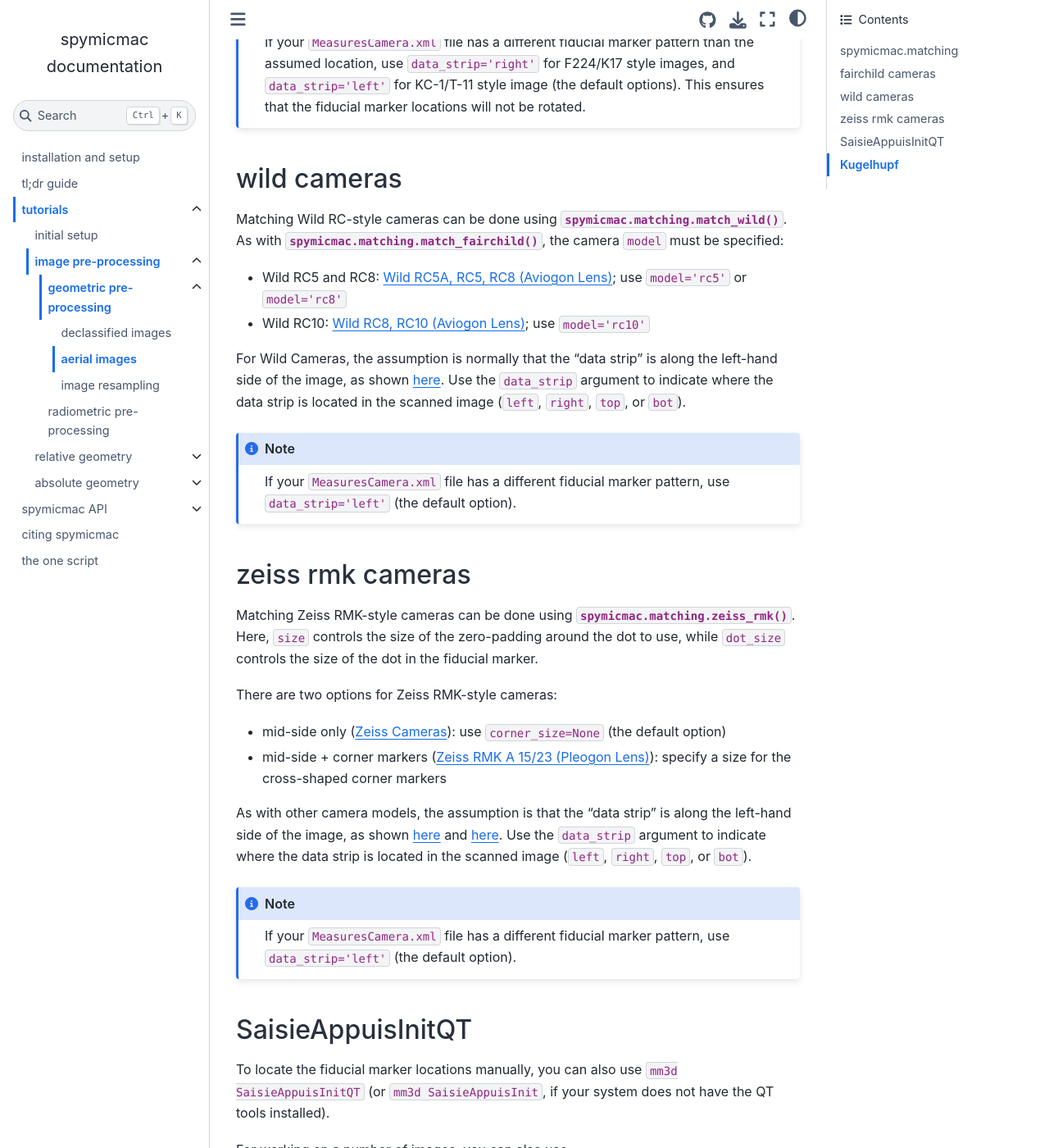
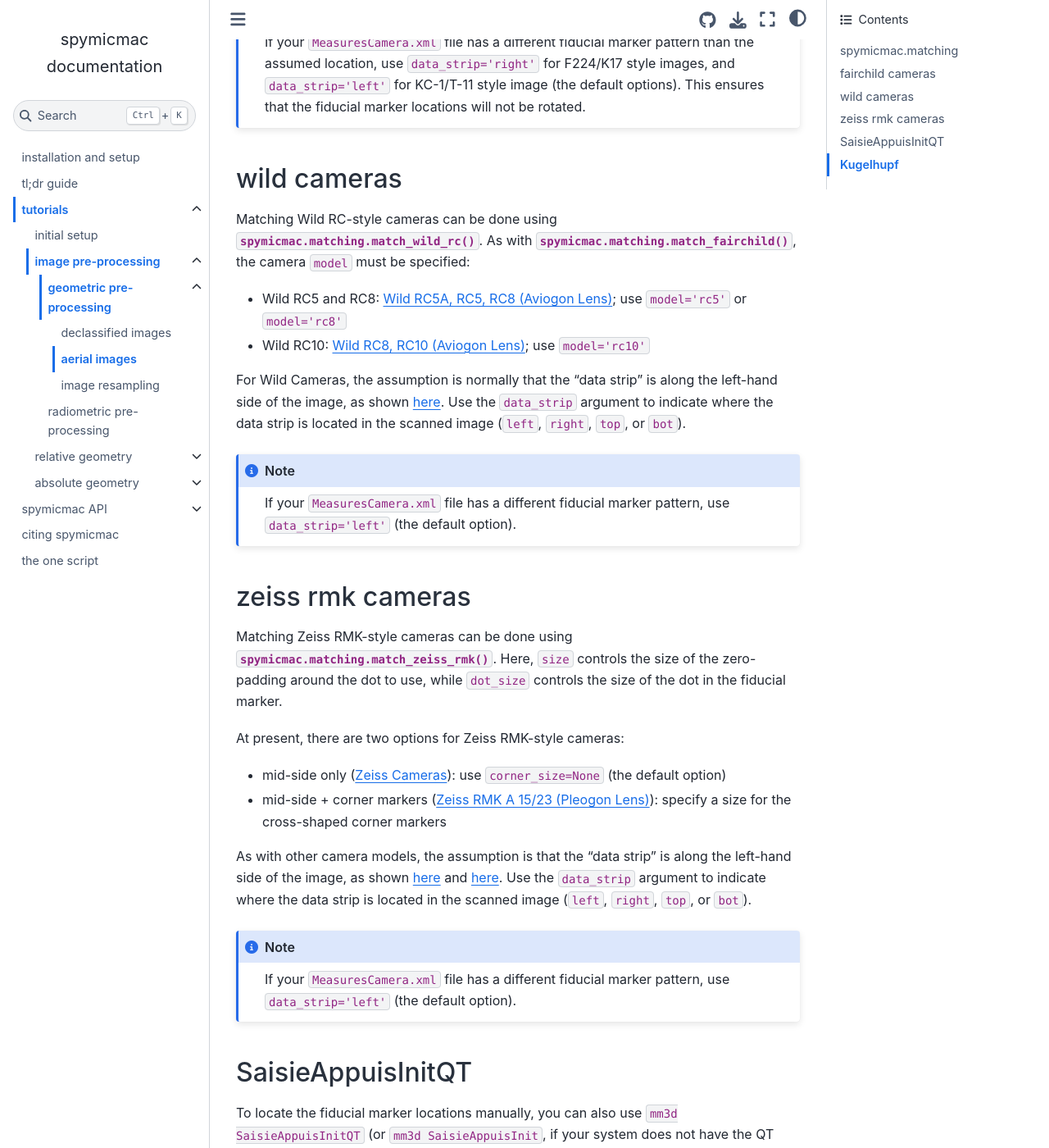
Before and after one commit to iamdonovan/spymicmac, a Sphinx documentation site: the page built from doc/tutorials/preprocessing/geometric/aerial/fiducials.rst, in a window 1280 px wide and 1400 px high, scrolled down 1595 px. Shown: the whole window at 82% size. Built offline with Sphinx 7.4.7 and the Sphinx Book theme 1.1.4, drawn with Linux system fonts in a browser that asks for light colours; nearby versions of some CDN libraries; the version number could not be read and is left out.

Commit message:
fix links to tools

```diff
--- a/doc/tutorials/preprocessing/geometric/aerial/fiducials.rst
+++ b/doc/tutorials/preprocessing/geometric/aerial/fiducials.rst
@@ -67,7 +67,7 @@
 wild cameras
 -------------
 
-Matching Wild RC-style cameras can be done using :py:meth:`spymicmac.matching.match_wild`. As with
+Matching Wild RC-style cameras can be done using :py:meth:`spymicmac.matching.match_wild_rc`. As with
 :py:meth:`spymicmac.matching.match_fairchild`, the camera ``model`` must be specified:
 
 - Wild RC5 and RC8: :ref:`wild rc5`; use ``model='rc5'`` or ``model='rc8'``
@@ -85,10 +85,11 @@
 zeiss rmk cameras
 -------------------
 
-Matching Zeiss RMK-style cameras can be done using :py:meth:`spymicmac.matching.zeiss_rmk`. Here, ``size`` controls the
-size of the zero-padding around the dot to use, while ``dot_size`` controls the size of the dot in the fiducial marker.
+Matching Zeiss RMK-style cameras can be done using :py:meth:`spymicmac.matching.match_zeiss_rmk`. Here, ``size``
+controls the size of the zero-padding around the dot to use, while ``dot_size`` controls the size of the dot in the
+fiducial marker.
 
-There are two options for Zeiss RMK-style cameras:
+At present, there are two options for Zeiss RMK-style cameras:
 
 - mid-side only (:ref:`zeiss midside`): use ``corner_size=None`` (the default option)
 - mid-side + corner markers (:ref:`zeiss corner`): specify a size for the cross-shaped corner markers
```
